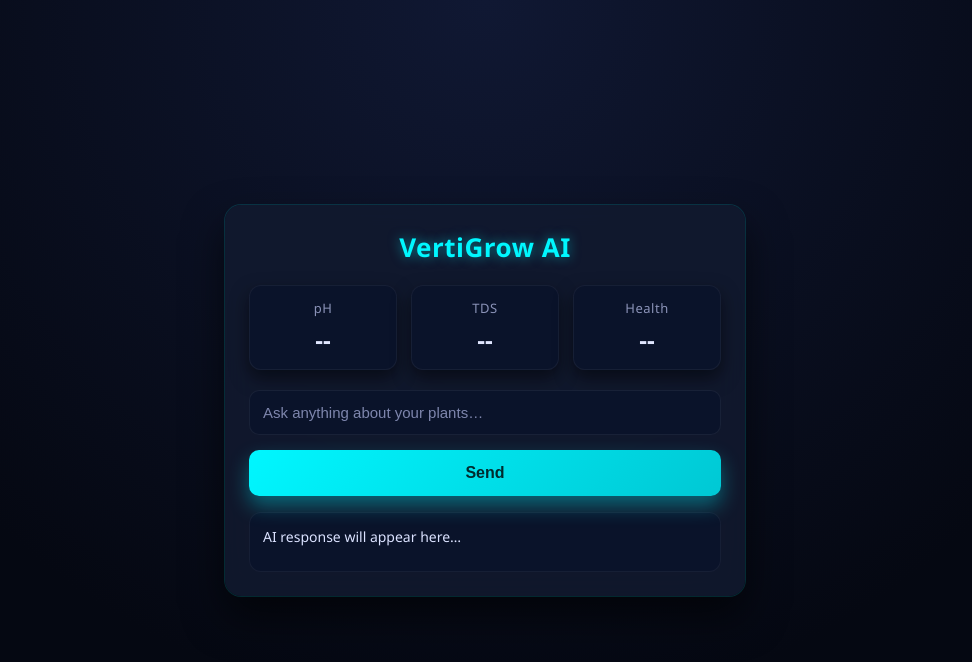
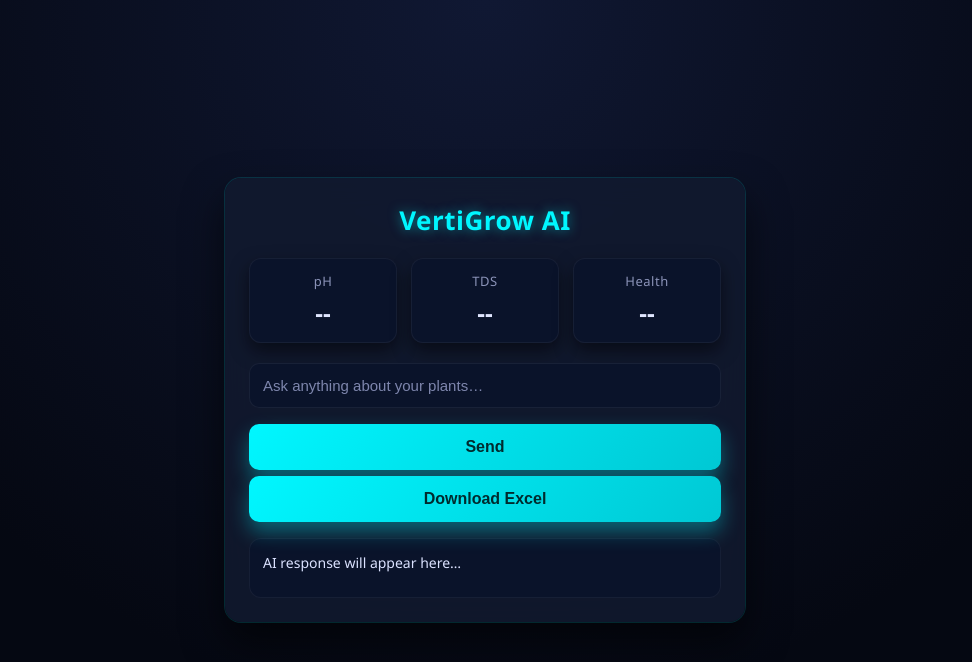
Before and after one commit to abhimanyutechsavvy/vertigrow, a website: page public/index.html in a window 1280 px wide. Shown: the whole page, without its empty margins (155-1127 px from the left). Drawn offline with Linux system fonts and the light colour scheme; no server answers.

Commit message:
Update index.html

```diff
--- a/public/index.html
+++ b/public/index.html
@@ -17,9 +17,7 @@
       --muted: #8b93b8;
     }
 
-    * {
-      box-sizing: border-box;
-    }
+    * { box-sizing: border-box; }
 
     body {
       margin: 0;
@@ -54,7 +52,6 @@
       text-shadow: 0 0 12px rgba(0, 247, 255, 0.5);
     }
 
-    /* ===== VITALS ===== */
     .vitals {
       display: grid;
       grid-template-columns: repeat(3, 1fr);
@@ -88,7 +85,6 @@
     .warn { color: var(--warn); }
     .bad  { color: var(--bad); }
 
-    /* ===== INPUT ===== */
     input {
       width: 100%;
       padding: 14px;
@@ -102,11 +98,8 @@
       box-shadow: inset 0 0 0 1px rgba(255,255,255,0.06);
     }
 
-    input::placeholder {
-      color: #7e86ad;
-    }
+    input::placeholder { color: #7e86ad; }
 
-    /* ===== BUTTON ===== */
     button {
       width: 100%;
       padding: 14px;
@@ -118,10 +111,9 @@
       color: #002b2e;
       background: linear-gradient(135deg, #00f7ff, #00c8d4);
       box-shadow: 0 10px 20px rgba(0,247,255,0.35);
-      margin-top: 5px;
+      margin-top: 6px;
     }
 
-    /* ===== AI REPLY ===== */
     .reply {
       margin-top: 16px;
       padding: 14px;
@@ -140,7 +132,6 @@
   <div class="panel">
     <h1>VertiGrow AI</h1>
 
-    <!-- ===== LIVE VITALS ===== -->
     <div class="vitals">
       <div class="card">
         <div>pH</div>
@@ -156,7 +147,6 @@
       </div>
     </div>
 
-    <!-- ===== AI CHAT ===== -->
     <input
       id="aiInput"
       type="text"
@@ -165,12 +155,13 @@
 
     <button onclick="sendAI()">Send</button>
 
+    <button onclick="downloadExcel()">Download Excel</button>
+
     <div class="reply" id="aiReply">
       AI response will appear here…
     </div>
   </div>
 
-  <!-- ===== FRONTEND LOGIC ===== -->
   <script src="/ai.js"></script>
 </body>
 </html>
```
